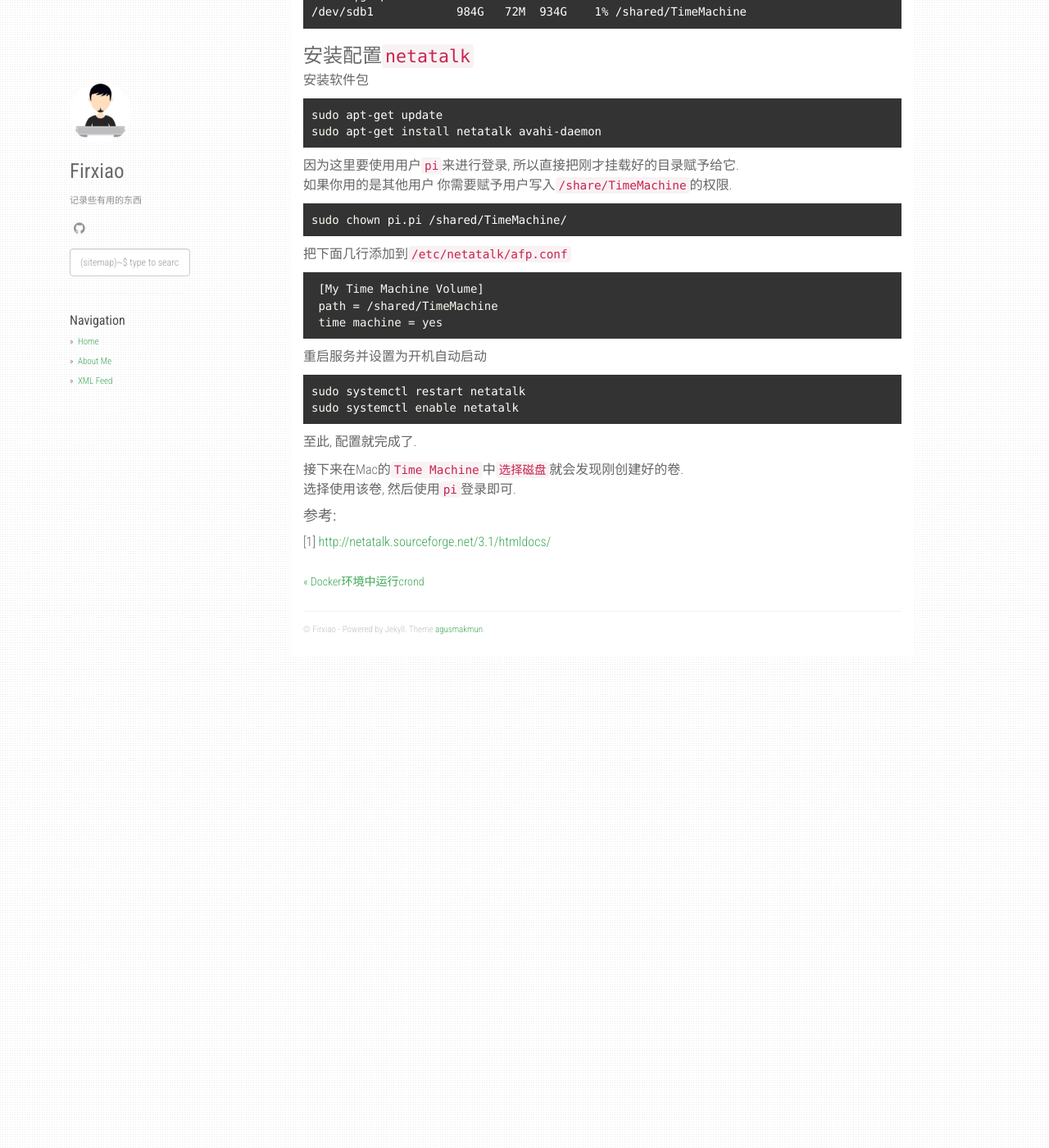
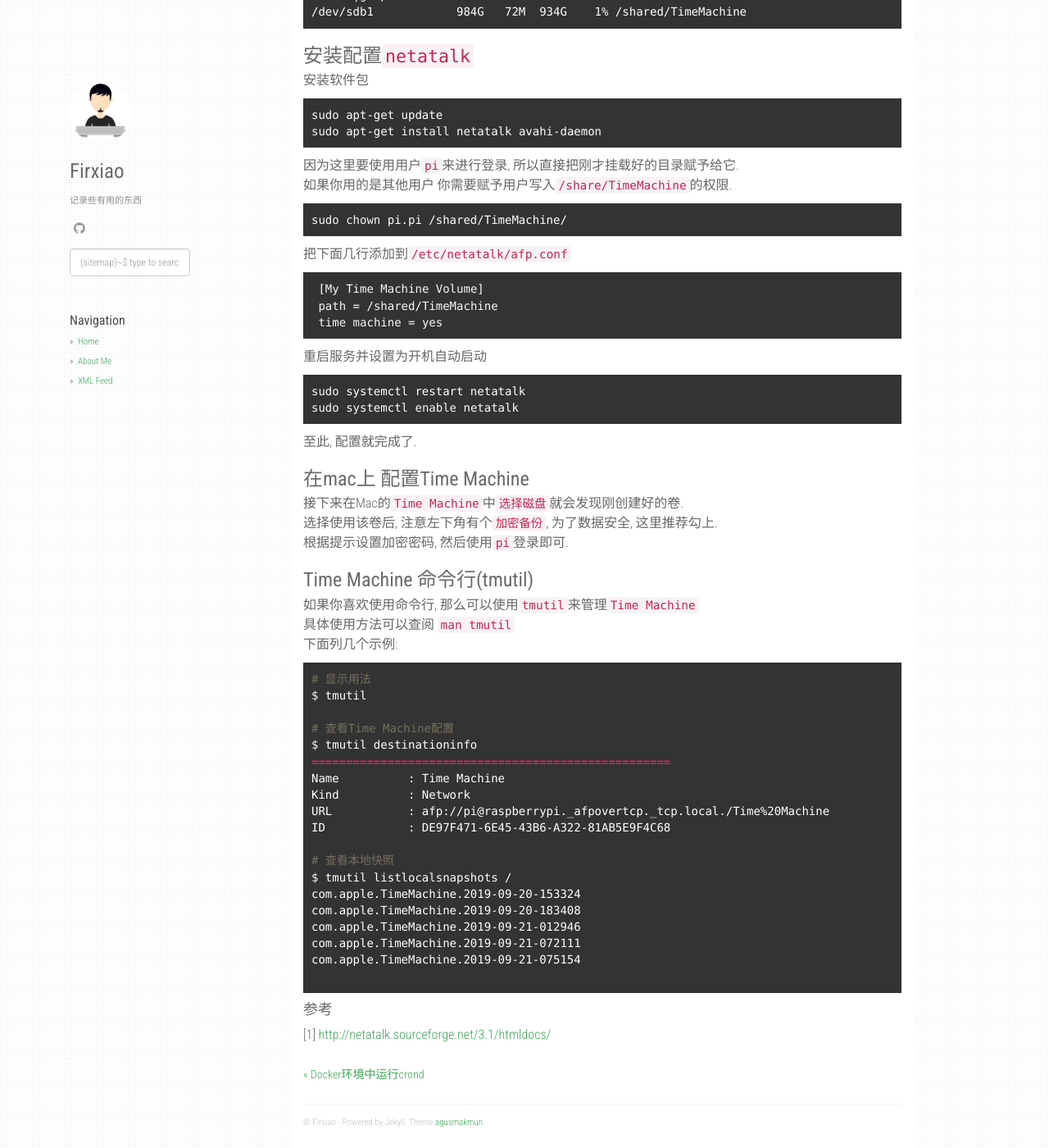
Before and after one commit to Firxiao/firxiao.github.io, a Jekyll site: the page built from _posts/2019-09-18-raspberry-timemachine.md, in a window 1280 px wide and 1400 px high, scrolled down 1866 px. Shown: the whole window at 82% size. Built offline with Jekyll 4.4.1, drawn with Linux system fonts in a browser that asks for light colours; nearby versions of some CDN libraries; comment, search, counter and statistics services are not loaded.

Commit message:
Add tmutil part

````diff
--- a/_posts/2019-09-18-raspberry-timemachine.md
+++ b/_posts/2019-09-18-raspberry-timemachine.md
@@ -115,9 +115,40 @@ sudo systemctl enable netatalk
 
 至此, 配置就完成了.
 
+### 在mac上 配置Time Machine
+
 接下来在Mac的`Time Machine`中`选择磁盘`就会发现刚创建好的卷.
-选择使用该卷, 然后使用`pi`登录即可.
+选择使用该卷后, 注意左下角有个`加密备份`, 为了数据安全, 这里推荐勾上.
+根据提示设置加密密码, 然后使用`pi`登录即可.
 
-#### 参考:
+### Time Machine 命令行(tmutil)
+
+如果你喜欢使用命令行, 那么可以使用`tmutil`来管理`Time Machine`
+具体使用方法可以查阅 `man tmutil`
+下面列几个示例:
+
+```bash
+# 显示用法
+$ tmutil
+
+# 查看Time Machine配置
+$ tmutil destinationinfo
+====================================================
+Name          : Time Machine
+Kind          : Network
+URL           : afp://pi@raspberrypi._afpovertcp._tcp.local./Time%20Machine
+ID            : DE97F471-6E45-43B6-A322-81AB5E9F4C68
+
+# 查看本地快照
+$ tmutil listlocalsnapshots /
+com.apple.TimeMachine.2019-09-20-153324
+com.apple.TimeMachine.2019-09-20-183408
+com.apple.TimeMachine.2019-09-21-012946
+com.apple.TimeMachine.2019-09-21-072111
+com.apple.TimeMachine.2019-09-21-075154
+
+```
+
+#### 参考
 
 [1] <http://netatalk.sourceforge.net/3.1/htmldocs/>
````
